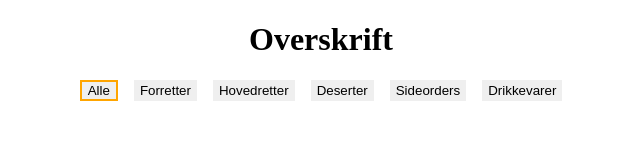
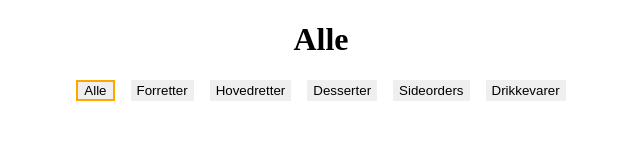
Before and after one commit to MilleMarie/babushka, a plain HTML site: page index.html in a window 1280 px wide. Both pictures are taken after a click on the button "Alle". Shown: the whole page, without its empty margins (319-959 px from the left). Drawn offline with Linux system fonts and the light colour scheme; no server answers.

Commit message:
færdig med filtrering

```diff
--- a/index.html
+++ b/index.html
@@ -8,18 +8,18 @@
     <title>BISTRO BABUSHKA</title>
 </head>
 <body>
-
-    <h1>Overskrift</h1>
+    <header>
+    <h1>Alle retter</h1>
     <nav>
         <button data-retter= "alle" class="valgt">Alle</button>
         <button data-retter= "forretter">Forretter</button>
         <button data-retter= "hovedretter" >Hovedretter</button>
-        <button data-retter= "desserter">Deserter</button>
+        <button data-retter= "desserter">Desserter</button>
         <button data-retter= "sideorders">Sideorders</button>
         <button data-retter= "drikkevarer">Drikkevarer</button>
+    </nav>
+    </header>
 
-
-    </nav>
 
     <section> </section>
 
@@ -30,8 +30,7 @@
             <img class="billedurl" src="" alt="">
             <h2 class="navn"></h2>
             <p class="kortbeskrivelse"></p>
-            <p class="kategori"></p>
-
+            <!-- <p class="kategori"></p>           -->
             <h4 class="pris"></h4>
 
         </article>
@@ -74,16 +73,24 @@ async function hentData(){
 
 
 
+
+
+
 //------------- Tilføj eventlistener til buttons
-
 
 const filterknapper = document.querySelectorAll ("nav button");
 filterknapper.forEach(knap => knap.addEventListener ("click", filtrerRetter));
 
-//------------- Funktion filtrerRetter
+
+//------------- Funktion filtrerRetter (sker når man trykker på knapper)
 
 function filtrerRetter(){
+const heading = document.querySelector ("header h1")
 filter = this.dataset.retter
+heading.textContent = this.textContent;
+
+document.querySelector(".valgt").classList.remove("valgt");
+this.classList.add("valgt");
 vis();
 }
 
@@ -100,16 +107,17 @@ const section = document.querySelector("section")
 const template = document.querySelector("template").content;
 
 
-//------------- json funktion
+//------------- vis funktion
 
 function vis() {
     //------------- vis json data i consol.loggen
     console.log(retter);
 
+    //------------- genstarter indholdet i section
 
-section.textContent="";
+    section.textContent="";
 
-    //------------- tilføj data fra json til hver enkelt organiseret element i DOM
+    //------------- tilføj data til hver enkelt organiseret element i DOM
 
     retter.forEach((ret => {
 
@@ -118,25 +126,17 @@ section.textContent="";
         klon.querySelector(".billedurl").src = "billeder/" + ret.billednavn + "-md.jpg";
         klon.querySelector(".navn").textContent = ret.navn;
         klon.querySelector(".kortbeskrivelse").textContent = ret.kortbeskrivelse;
-        klon.querySelector(".kategori").textContent = ret.kategori;
+        // klon.querySelector(".kategori").textContent = ret.kategori;
         klon.querySelector(".pris").textContent = ret.pris + ",-";
 
         section.appendChild(klon);
-
         }
 
-
     }));
-
-
-
-
 
 }
 
 hentData();
-
-
 
 }
 </script>
@@ -144,161 +144,3 @@ hentData();
 
 </body>
 </html>
-
-
-
-
-
-
-
-
-
-
-
-
-
-
-
-
-
-
-
-
-
-
-
-
-
-
-
-
-
-
-
-
-
-
-
-
-
-
-
-
-
-
-
-
-
-
-
-
-
-
-
-
-
-
-
-
-
-<!-- <!DOCTYPE html>
-<html lang="en">
-<head>
-    <meta charset="UTF-8">
-    <meta http-equiv="X-UA-Compatible" content="IE=edge">
-    <meta name="viewport" content="width=device-width, initial-scale=1.0">
-    <link rel="stylesheet" href="layout.css">
-    <title>BISTRO BABUSHKA</title>
-</head>
-<body>
-
-    <section> </section>
-
-    <template>
-
-        <article>
-            <img class="billede" src="" alt="">
-            <img class="billedurl" src="" alt="">
-            <h2 class="navn"></h2>
-            <p class="kategori"></p>
-            <p class="kortbeskrivelse"></p>
-            <p class="langbeskrivelse "></p>
-            <h4 class="pris"></h4>
-
-        </article>
-
-    </template>
-
-
-
-<script>
-
-//------------- Lytter efter om DOM er loadet og går til start funktion
-document.addEventListener("DOMContentLoaded", start);
-
-
-//------------- Start funktion
-function start (){
-
-//------------- Find dataerne og load dem
-
-const url = "https://babushka-dd8a.restdb.io/rest/menu";
-const options = {
-    headers:{
-        'x-apikey': "600ec2fb1346a1524ff12de4"
-    }
-};
-
-async function hentData(){
-    const respons = await fetch (url, options);
-    const json = await respons.json();
-    vis(json);
-}
-
-
-
-
-//------------- constanter laves til section og template
-
-const section = document.querySelector("section")
-const template = document.querySelector("template").content;
-
-
-//------------- json funktion
-
-function vis (json) {
-    //------------- vis json data i consol.loggen
-    console.log(json);
-
-    //------------- tilføj data fra json til hver enkelt organiseret element i DOM
-
-    json.forEach((ret => {
-       const klon = template.cloneNode(true);
-        klon.querySelector(".billedurl").src = "billeder/" + ret.billednavn + "-md.jpg";
-        klon.querySelector(".navn").textContent = ret.navn;
-        // klon.querySelector(".kategori").textContent = ret.kategori;
-        klon.querySelector(".kortbeskrivelse").textContent = ret.kortbeskrivelse;
-        //klon.querySelector(".langbeskrivelse").textContent = ret.langbeskrivelse;
-        klon.querySelector(".pris").textContent = ret.pris + ",-";
-
-        section.appendChild(klon);
-
-
-    }));
-
-
-
-
-
-}
-
-hentData();
-
-
-
-}
-</script>
-
-
-</body>
-</html> -->
```
